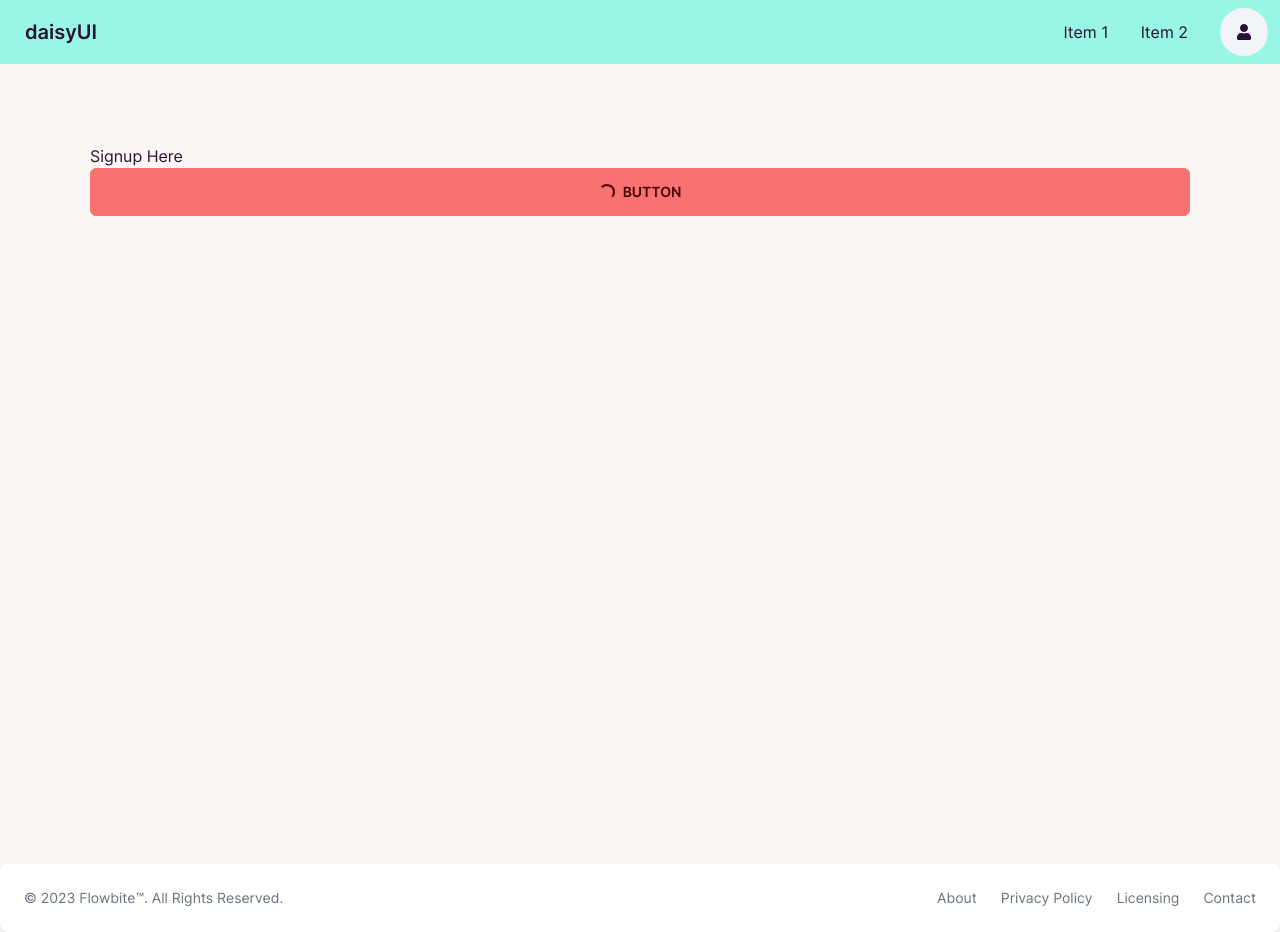
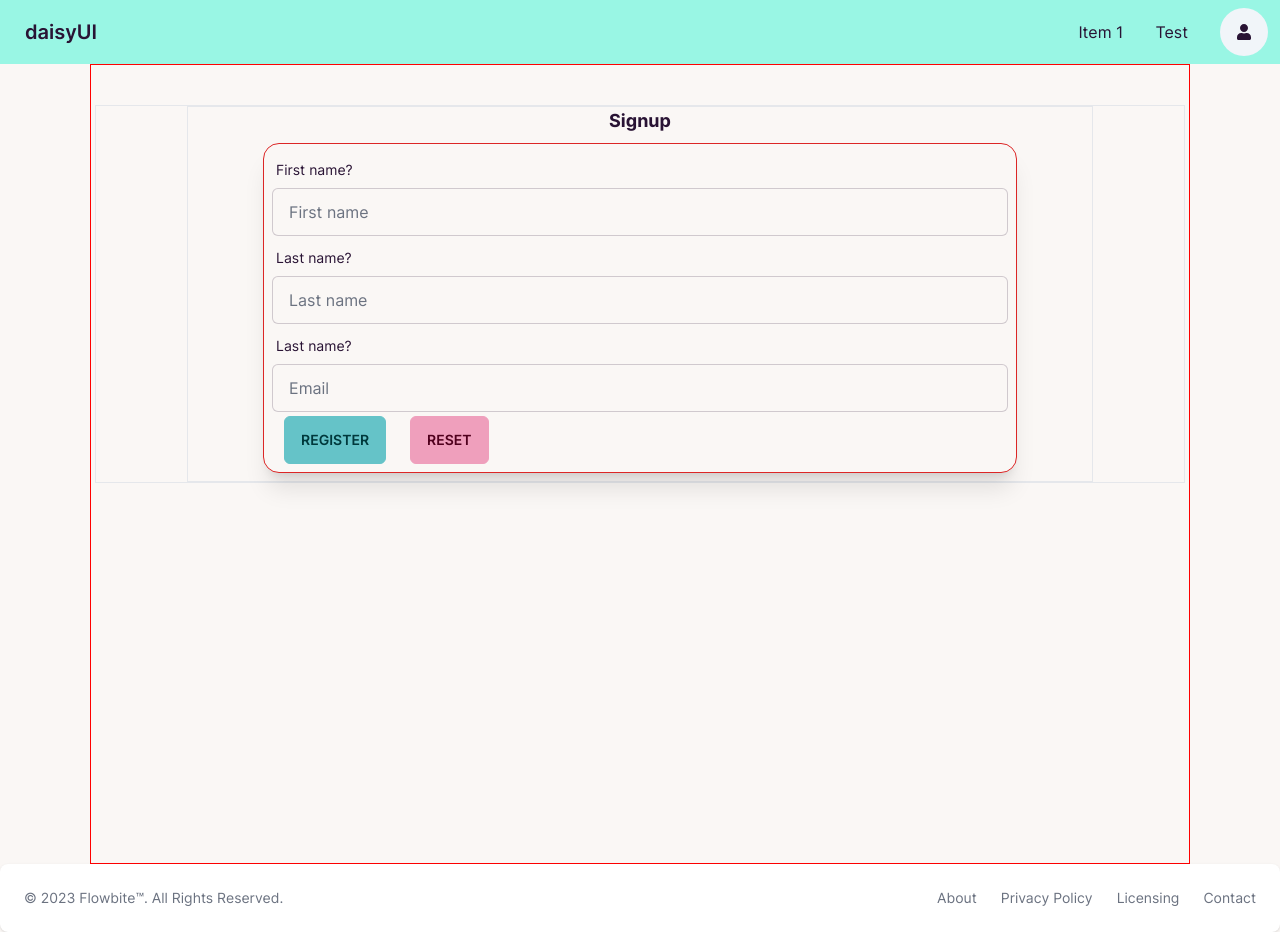
Before and after one commit to RonAlmog/nextjs-tailwind, a Next.js app: page /account/signup in a window 1280 px wide. Built offline with nearby package versions, Linux system fonts and the light colour scheme.

Commit message:
feat: form validation

```diff
--- a/package.json
+++ b/package.json
@@ -18,13 +18,16 @@
     "prepare": "husky install"
   },
   "dependencies": {
+    "@hookform/resolvers": "^2.9.11",
     "clsx": "^1.2.1",
     "daisyui": "^2.51.3",
     "next": "^13.2.3",
     "react": "^18.2.0",
     "react-dom": "^18.2.0",
+    "react-hook-form": "^7.43.5",
     "react-icons": "^4.8.0",
-    "tailwind-merge": "^1.10.0"
+    "tailwind-merge": "^1.10.0",
+    "yup": "^1.0.2"
   },
   "devDependencies": {
     "@commitlint/cli": "^16.3.0",
--- a/src/components/layout/Layout.tsx
+++ b/src/components/layout/Layout.tsx
@@ -6,7 +6,7 @@ export default function Layout({ children }: { children: React.ReactNode }) {
   return (
     <>
       <Nav />
-      {children}
+      <div className='layout min-h-screen py-10 px-1'>{children}</div>
       <Footer />
     </>
   );
--- a/src/components/layout/Nav.tsx
+++ b/src/components/layout/Nav.tsx
@@ -17,10 +17,10 @@ const Nav = () => {
             </li>
             <li>
               <Link
-                href='/account/signup'
+                href='/test'
                 className='text-black-700 mt-4 mr-4 block hover:font-semibold lg:mt-0 lg:inline-block'
               >
-                Item 2
+                Test
               </Link>
             </li>
             <li tabIndex={0} className='relative'>
--- a/src/pages/account/signup.tsx
+++ b/src/pages/account/signup.tsx
@@ -1,19 +1,99 @@
-import * as React from 'react';
+import { yupResolver } from '@hookform/resolvers/yup';
+import { useForm, ValidationMode } from 'react-hook-form';
+import * as Yup from 'yup';
 
 import Layout from '@/components/layout/Layout';
 import Seo from '@/components/Seo';
 
 export default function SignupPage() {
+  const validationSchema = Yup.object().shape({
+    firstName: Yup.string().required('First Name is required'),
+    lastName: Yup.string().required('Last name is required'),
+    email: Yup.string().required('Email is required').email('Email is invalid'),
+  });
+  const formOptions = {
+    mode: 'onBlur' as keyof ValidationMode,
+    resolver: yupResolver(validationSchema),
+  };
+  // get functions to build form with useForm() hook
+  const { register, handleSubmit, reset, formState } = useForm(formOptions);
+  const { errors } = formState;
+
+  const onSubmit = (data) => {
+    // e.preventDefault();
+    alert(JSON.stringify(data));
+  };
   return (
     <Layout>
       <Seo templateTitle='Signup' />
 
       <main>
-        <section className=''>
-          <div className='layout min-h-screen py-20'>
-            <p>Signup Here</p>
+        <section className='flex justify-center border'>
+          <div className='flex w-10/12 flex-col items-center border'>
+            <h4>Signup</h4>
 
-            <button className='loading btn-error btn-block btn'>Button</button>
+            <div className='card my-2 w-10/12 border border-red-600 bg-base-100 p-2 shadow-xl'>
+              <form onSubmit={handleSubmit(onSubmit)}>
+                <div className='form-control w-full '>
+                  <label className='label'>
+                    <span className='label-text'>First name?</span>
+                  </label>
+                  <input
+                    type='text'
+                    {...register('firstName')}
+                    placeholder='First name'
+                    className='input-bordered input w-full'
+                  />
+
+                  <div className='mt-1 ml-1 text-sm text-red-600 dark:text-red-500'>
+                    {errors.firstName?.message?.toString()}
+                  </div>
+                </div>
+
+                <div className='form-control w-full'>
+                  <label className='label'>
+                    <span className='label-text'>Last name?</span>
+                  </label>
+
+                  <input
+                    type='text'
+                    placeholder='Last name'
+                    {...register('lastName')}
+                    className='input-bordered input w-full'
+                  />
+                  <div className='mt-1 ml-1 text-sm text-red-600 dark:text-red-500'>
+                    {errors.lastName?.message?.toString()}
+                  </div>
+                </div>
+                <div className='form-control w-full'>
+                  <label className='label'>
+                    <span className='label-text'>Last name?</span>
+                  </label>
+
+                  <input
+                    type='text'
+                    placeholder='Email'
+                    {...register('email')}
+                    className='input-bordered input w-full'
+                  />
+                  <div className='mt-1 ml-1 text-sm text-red-600 dark:text-red-500'>
+                    {errors.email?.message?.toString()}
+                  </div>
+                </div>
+                <div className='form-group'>
+                  <button type='submit' className='btn-primary btn mx-3'>
+                    Register
+                  </button>
+                  <button
+                    type='button'
+                    onClick={() => reset()}
+                    className='btn-secondary btn mx-3'
+                  >
+                    Reset
+                  </button>
+                </div>
+              </form>
+            </div>
           </div>
         </section>
       </main>
--- a/src/pages/index.tsx
+++ b/src/pages/index.tsx
@@ -26,7 +26,7 @@ export default function HomePage() {
 
       <main>
         <section className='bg-white'>
-          <div className='layout relative flex min-h-screen flex-col items-center justify-center py-12 text-center'>
+          <div className='relative flex min-h-screen flex-col items-center justify-center text-center'>
             <Vercel className='text-5xl' />
             <h1 className='mt-4'>
               Next.js + Tailwind CSS + TypeScript Starter
--- a/src/pages/test.tsx
+++ b/src/pages/test.tsx
@@ -10,7 +10,7 @@ export default function TestPage() {
 
       <main>
         <section className=''>
-          <div className='layout min-h-screen py-20'>
+          <div>
             <h2>Helooo Woooorld!!</h2>
           </div>
         </section>
--- a/src/styles/globals.css
+++ b/src/styles/globals.css
@@ -7,6 +7,9 @@
 }
 .rounded-btn {
   @apply rounded-none;
+}
+.input {
+  @apply rounded-md;
 }
 :root {
   /* #region  /**=========== Primary Color =========== */
@@ -85,6 +88,7 @@
   .layout {
     /* 1100px */
     max-width: 68.75rem;
+    border: 1px solid red;
     @apply mx-auto w-11/12;
   }
 
```
Also changed, not shown: 1 other file (tests, documents, lock files or other folders).
